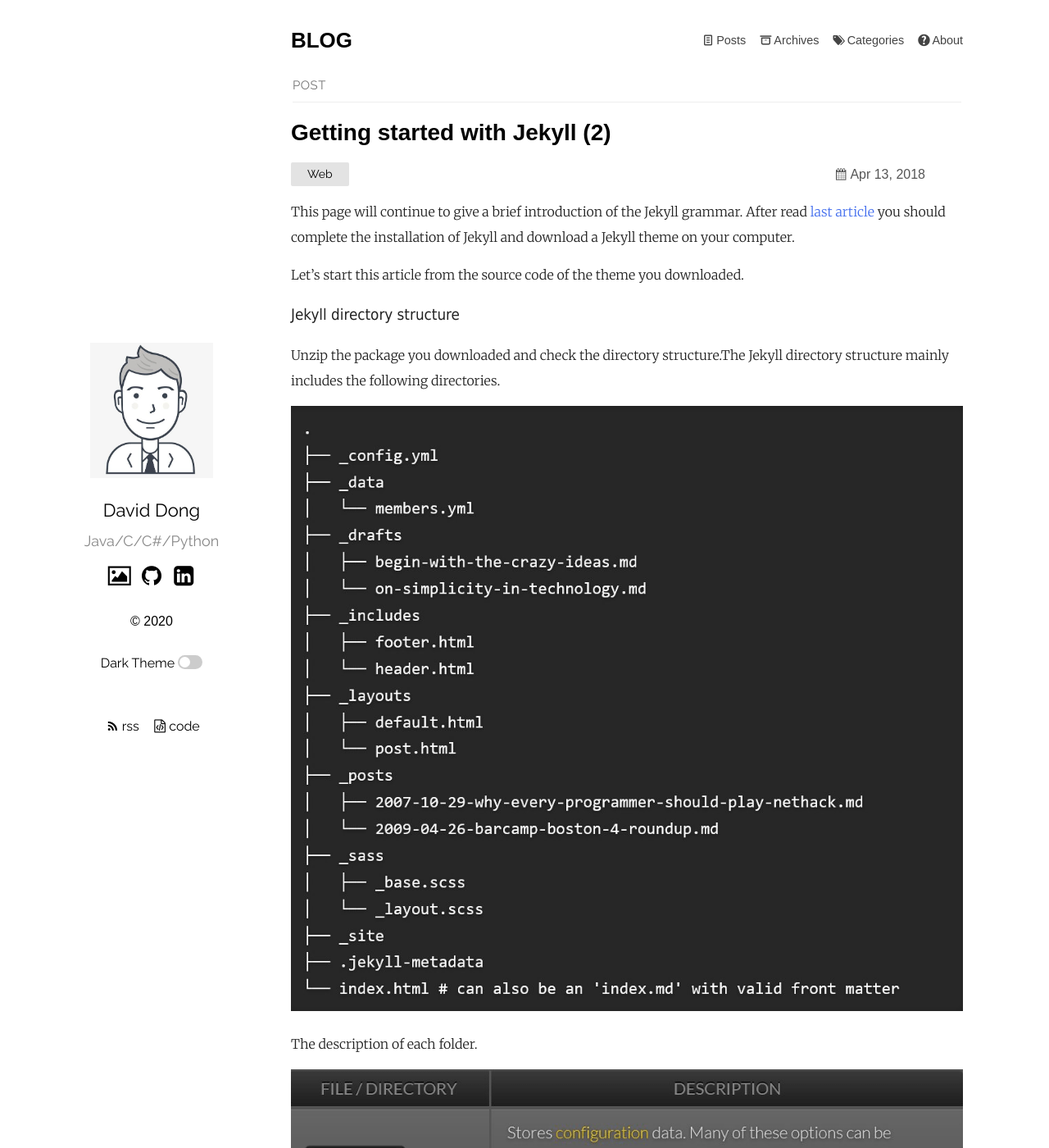
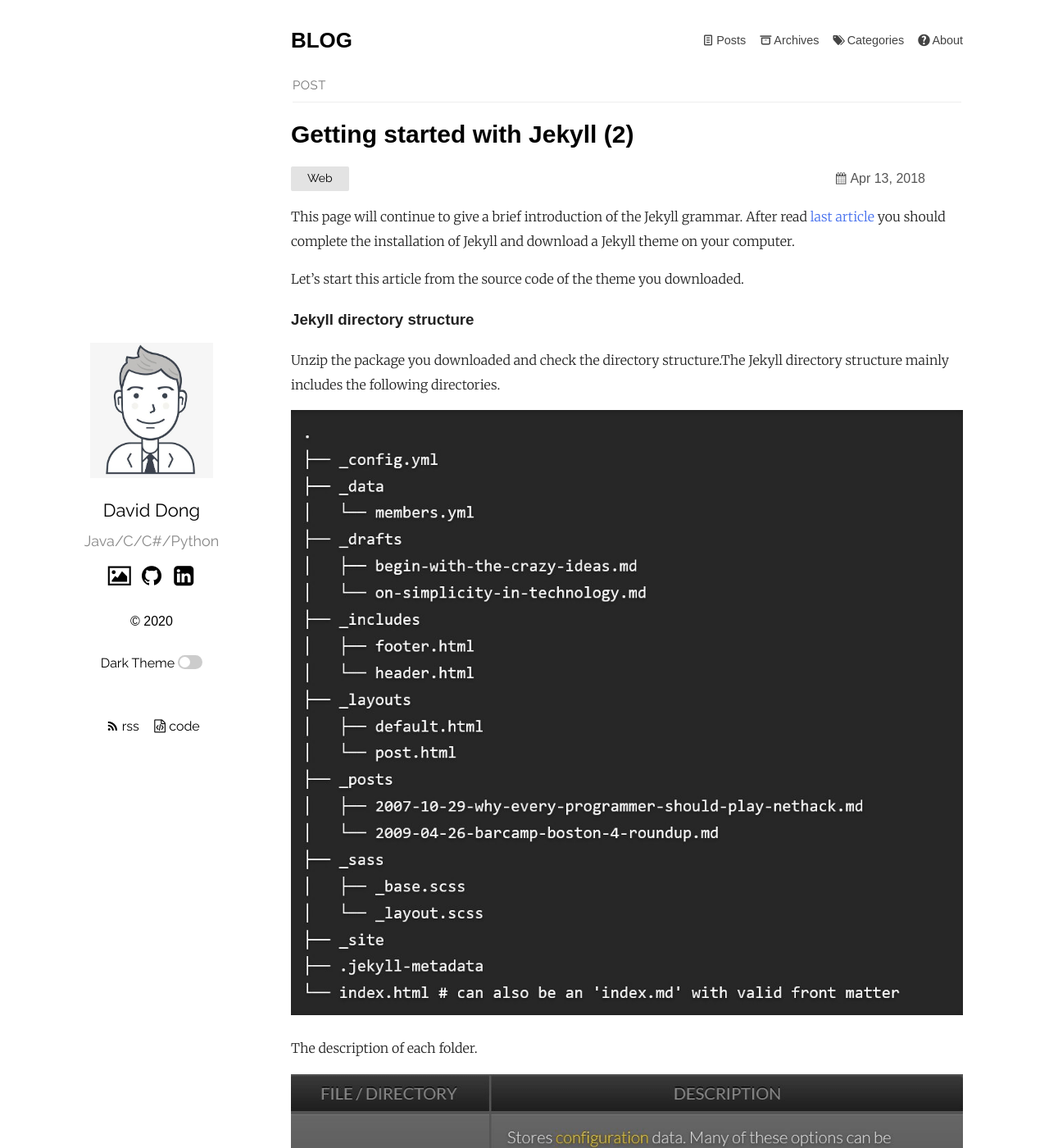
Before and after one commit to gangdong/jekyll-theme-rawposts, a Jekyll site: the page built from _posts/2018-04-13-Web-jekyll-grammar.markdown, in a window 1280 px wide and 1400 px high. Shown: the whole window at 82% size. Built offline with Jekyll 4.4.1, drawn with Linux system fonts in a browser that asks for light colours; comment, search, counter and statistics services are not loaded.

Commit message:
update h3 | h4 font

```diff
--- a/_sass/plain.scss
+++ b/_sass/plain.scss
@@ -265,7 +265,7 @@
 
 .post-title {
   line-height: 1.2em;
-  font-size: 28px;
+  font-size: 30px;
 }
 .posts,
 .post-container {
@@ -302,10 +302,7 @@
   h4,
   h5,
   h6 {
-    font-family: Tahoma, Merriweather, Raleway, Microsoft Yahei, sans-serif;
-  }
-  h3, h4 {
-	font-weight:normal;
+    font-family: 'Arial', 'Tahoma', 'Microsoft Yahei', sans-serif;
   }
 }
 .about-page{
```
